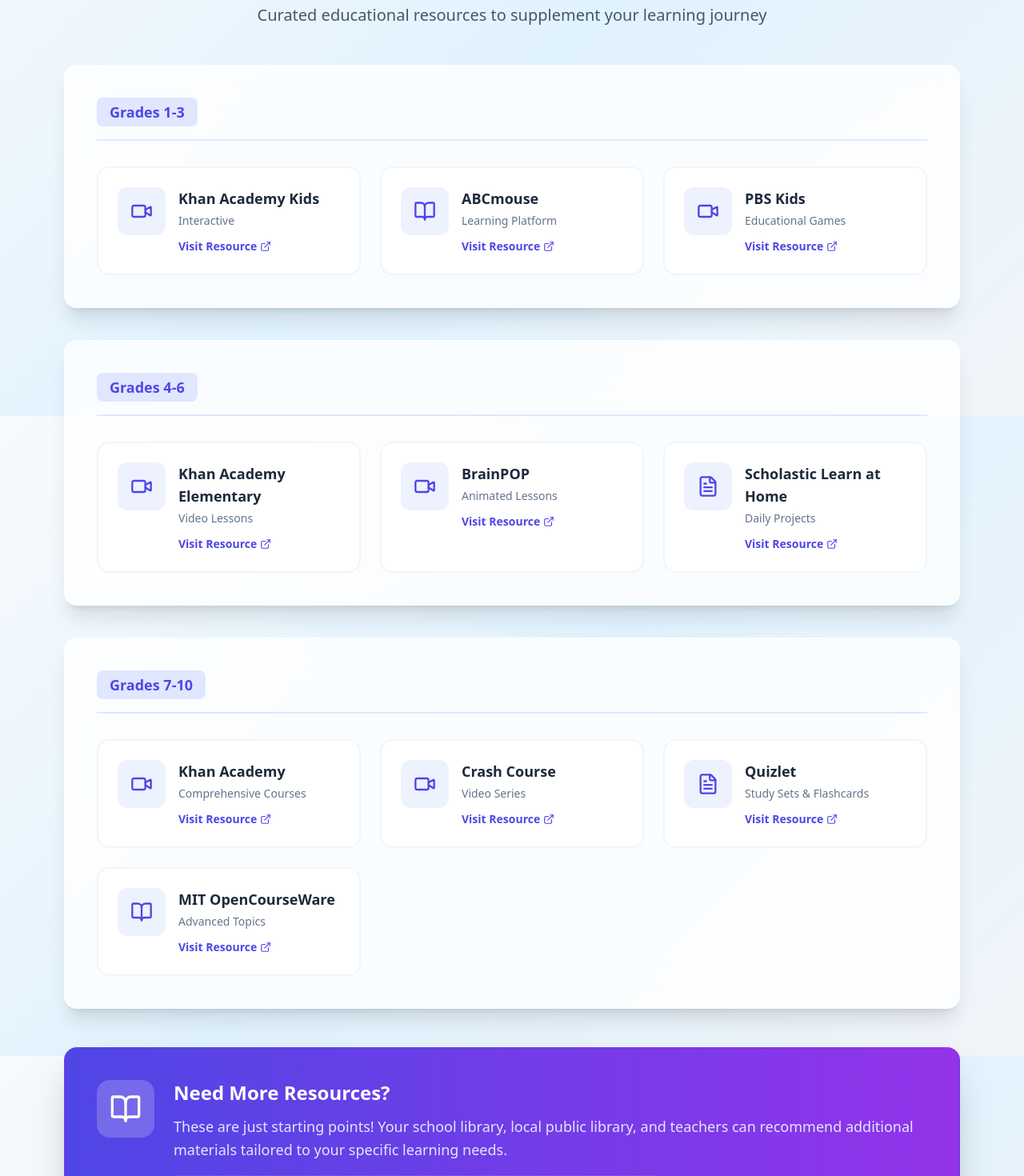
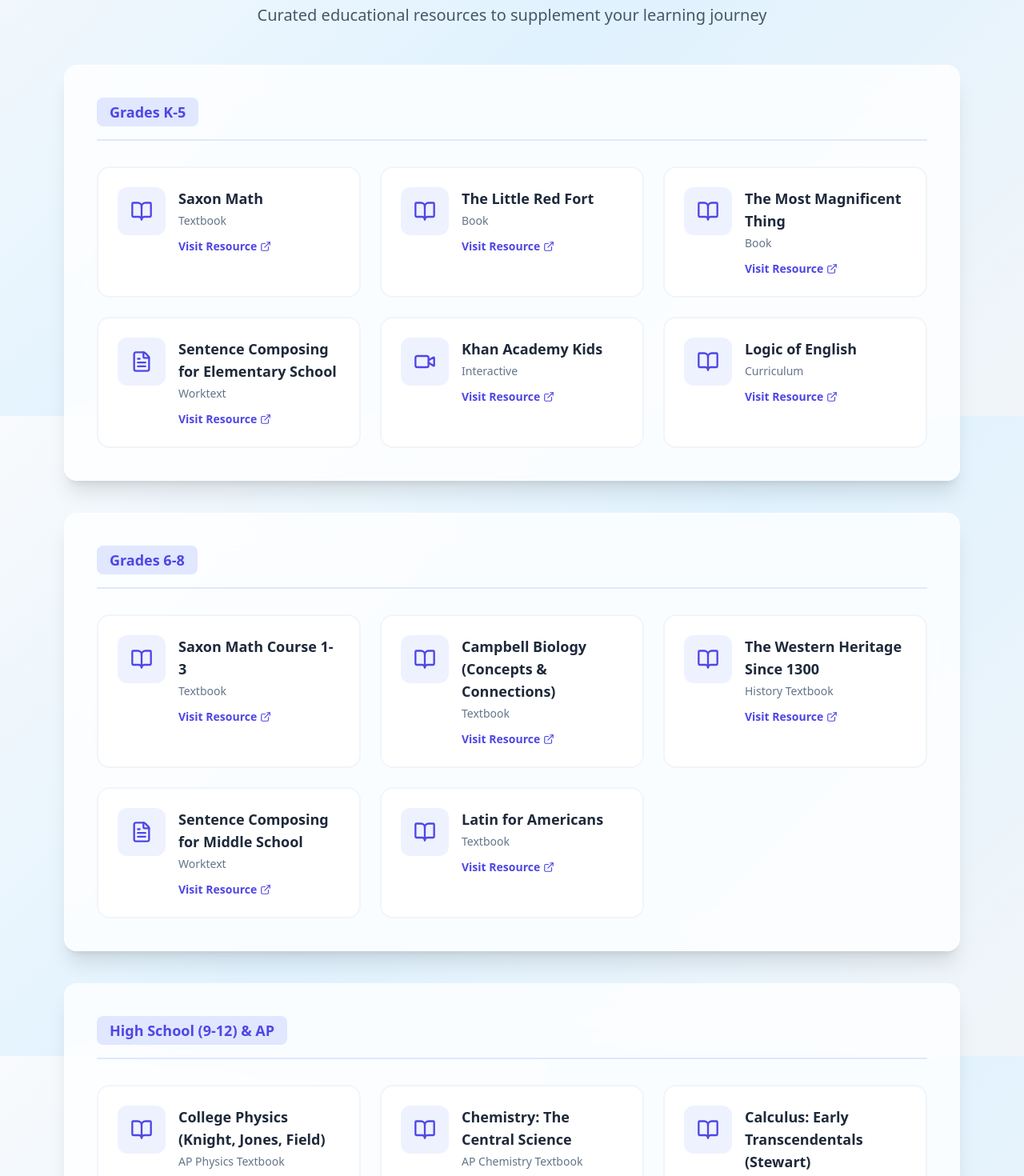
Before and after one commit to mfmqazi/basis-prep, a React (Vite) app: page /study-materials in a window 1280 px wide. Shown: the part 280-1750 px from the top of the page at 80% size. Built offline with nearby package versions, Linux system fonts and the light colour scheme; no server answers; the database is empty; sample sign-in values are in the browser's storage.

Commit message:
Add BASIS recommended textbooks to Study Materials

```diff
--- a/src/pages/StudyMaterials.jsx
+++ b/src/pages/StudyMaterials.jsx
@@ -6,21 +6,27 @@
     const navigate = useNavigate();
 
     const materials = {
-        "Grades 1-3": [
+        "Grades K-5": [
+            { title: "Saxon Math", type: "Textbook", url: "https://www.hmhco.com/programs/saxon-math", icon: BookOpen },
+            { title: "The Little Red Fort", type: "Book", url: "https://www.amazon.com/Little-Red-Fort-Brenda-Maier/dp/0545859199", icon: BookOpen },
+            { title: "The Most Magnificent Thing", type: "Book", url: "https://www.amazon.com/Most-Magnificent-Thing-Ashley-Spires/dp/1554537045", icon: BookOpen },
+            { title: "Sentence Composing for Elementary School", type: "Worktext", url: "https://www.heinemann.com/products/e00244.aspx", icon: FileText },
             { title: "Khan Academy Kids", type: "Interactive", url: "https://www.khanacademy.org/kids", icon: Video },
-            { title: "ABCmouse", type: "Learning Platform", url: "https://www.abcmouse.com", icon: BookOpen },
-            { title: "PBS Kids", type: "Educational Games", url: "https://pbskids.org", icon: Video }
+            { title: "Logic of English", type: "Curriculum", url: "https://www.logicofenglish.com/", icon: BookOpen }
         ],
-        "Grades 4-6": [
-            { title: "Khan Academy Elementary", type: "Video Lessons", url: "https://www.khanacademy.org", icon: Video },
-            { title: "BrainPOP", type: "Animated Lessons", url: "https://www.brainpop.com", icon: Video },
-            { title: "Scholastic Learn at Home", type: "Daily Projects", url: "https://classroommagazines.scholastic.com/support/learnathome.html", icon: FileText }
+        "Grades 6-8": [
+            { title: "Saxon Math Course 1-3", type: "Textbook", url: "https://www.hmhco.com/programs/saxon-math", icon: BookOpen },
+            { title: "Campbell Biology (Concepts & Connections)", type: "Textbook", url: "https://www.pearson.com/", icon: BookOpen },
+            { title: "The Western Heritage Since 1300", type: "History Textbook", url: "https://www.pearson.com/", icon: BookOpen },
+            { title: "Sentence Composing for Middle School", type: "Worktext", url: "https://www.heinemann.com/", icon: FileText },
+            { title: "Latin for Americans", type: "Textbook", url: "https://www.mheducation.com/", icon: BookOpen }
         ],
-        "Grades 7-10": [
-            { title: "Khan Academy", type: "Comprehensive Courses", url: "https://www.khanacademy.org", icon: Video },
-            { title: "Crash Course", type: "Video Series", url: "https://www.youtube.com/user/crashcourse", icon: Video },
-            { title: "Quizlet", type: "Study Sets & Flashcards", url: "https://quizlet.com", icon: FileText },
-            { title: "MIT OpenCourseWare", type: "Advanced Topics", url: "https://ocw.mit.edu", icon: BookOpen }
+        "High School (9-12) & AP": [
+            { title: "College Physics (Knight, Jones, Field)", type: "AP Physics Textbook", url: "https://www.pearson.com/", icon: BookOpen },
+            { title: "Chemistry: The Central Science", type: "AP Chemistry Textbook", url: "https://www.pearson.com/", icon: BookOpen },
+            { title: "Calculus: Early Transcendentals (Stewart)", type: "AP Calculus Textbook", url: "https://www.cengage.com/", icon: BookOpen },
+            { title: "Myers' Psychology for AP", type: "AP Psychology Textbook", url: "https://www.macmillanlearning.com/", icon: BookOpen },
+            { title: "The American Pageant", type: "AP US History Textbook", url: "https://www.cengage.com/", icon: BookOpen }
         ]
     };
 
```
